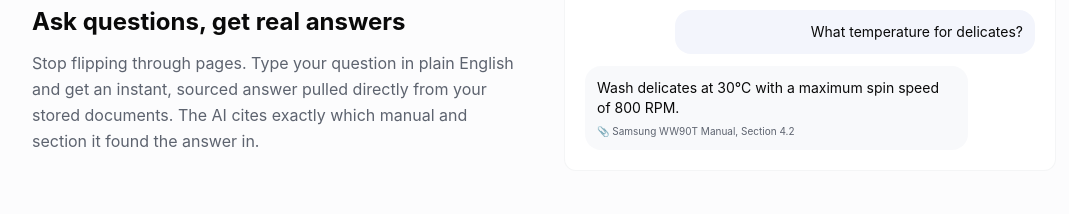
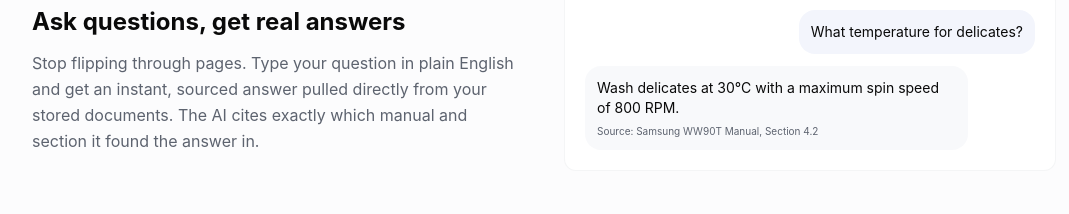
Before and after one commit to haydenteh5526/FYP, a React (Vite) app in the folder frontend/: page / in a window 1280 px wide. Shown: the part 2460-2674 px from the top of the page, without its empty margins (96-1165 px from the left). Built offline with nearby package versions, Linux system fonts and the light colour scheme.

Commit message:
Fix chat bubble: remove gap with w-fit, replace emoji with text

```diff
--- a/frontend/src/pages/Landing.tsx
+++ b/frontend/src/pages/Landing.tsx
@@ -166,10 +166,10 @@ export default function Landing() {
             desc="Stop flipping through pages. Type your question in plain English and get an instant, sourced answer pulled directly from your stored documents. The AI cites exactly which manual and section it found the answer in."
             visual={
               <div className="rounded-xl border border-border/40 bg-card p-5 space-y-3">
-                <div className="bg-primary/[0.05] rounded-lg p-3 text-sm ml-auto max-w-[80%] text-right">What temperature for delicates?</div>
+                <div className="bg-primary/[0.05] rounded-lg p-3 text-sm ml-auto w-fit text-right">What temperature for delicates?</div>
                 <div className="bg-muted/60 rounded-lg p-3 text-sm max-w-[85%]">
                   Wash delicates at 30°C with a maximum spin speed of 800 RPM.
-                  <span className="block text-[10px] text-muted-foreground mt-1.5">📎 Samsung WW90T Manual, Section 4.2</span>
+                  <span className="block text-[10px] text-muted-foreground mt-1.5">Source: Samsung WW90T Manual, Section 4.2</span>
                 </div>
               </div>
             }
```
